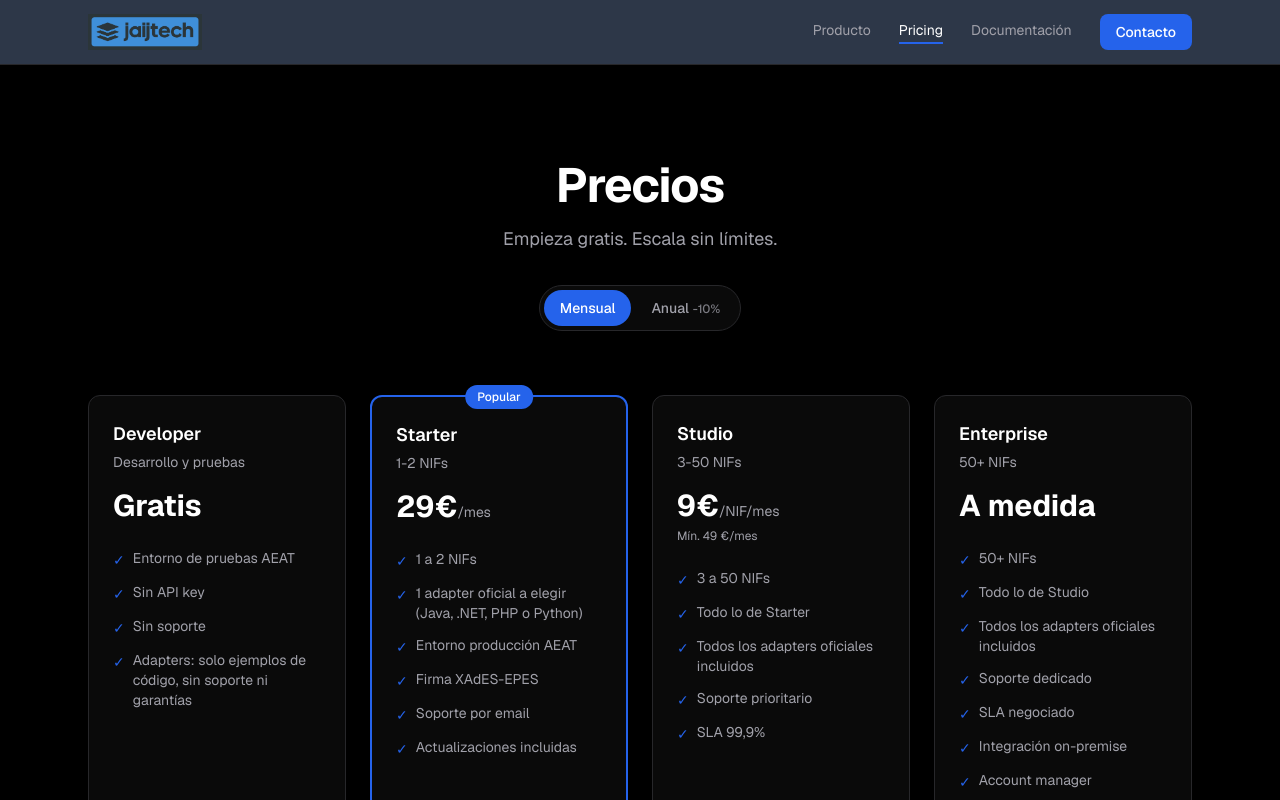
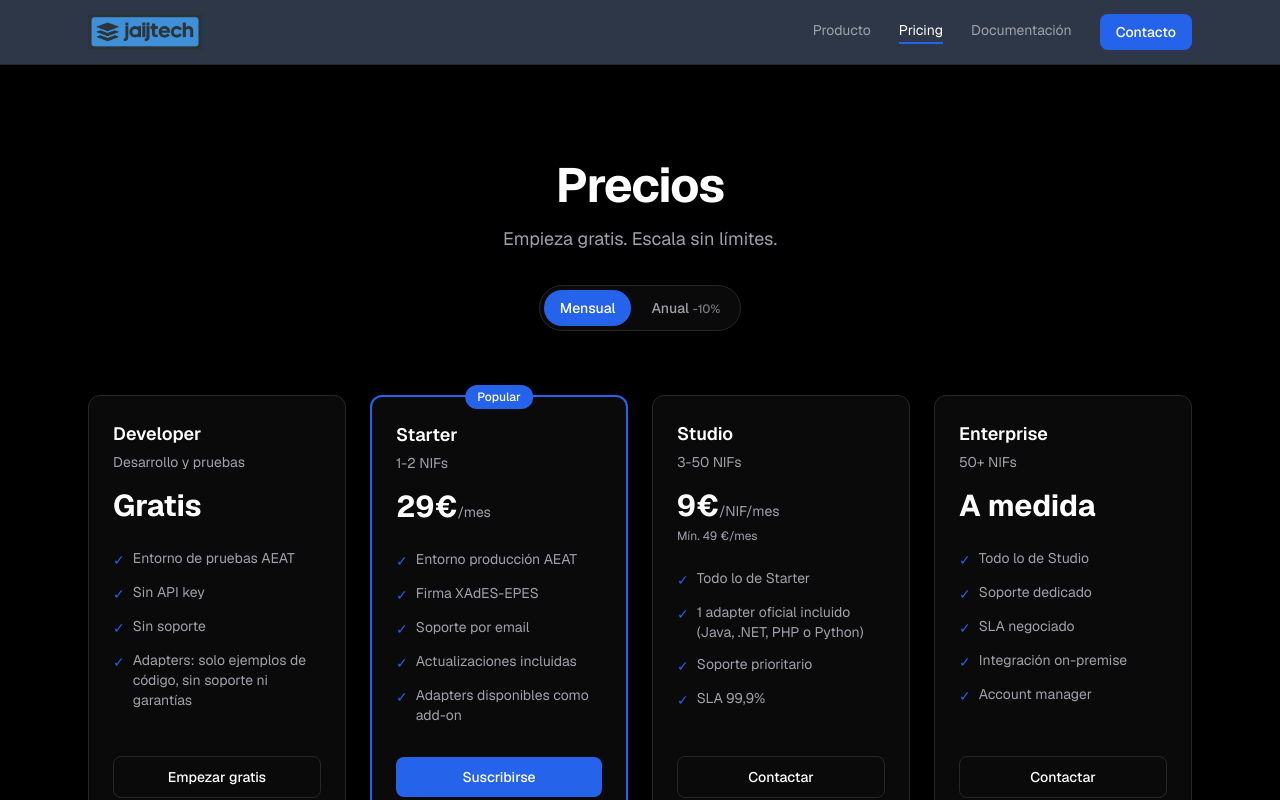
Before and after one commit to jaijtech/jaijtech.com, a Next.js app: page /pricing in a window 1280 px wide. Shown: the top 800 px of the page. Built offline with nearby package versions, Linux system fonts and the light colour scheme.

Commit message:
fix: features planes — adapters correctos por plan, eliminar duplicados NIFs

```diff
--- a/app/pricing/pricing-content.tsx
+++ b/app/pricing/pricing-content.tsx
@@ -46,12 +46,11 @@ const plans: Plan[] = [
     priceId: "price_1TGauTHpRIgYi6V9SfF1Vcav",
     annualPriceId: "price_1TGqw9HpRIgYi6V9CpSMYSrm",
     features: [
-      "1 a 2 NIFs",
-      "1 adapter oficial a elegir (Java, .NET, PHP o Python)",
       "Entorno producción AEAT",
       "Firma XAdES-EPES",
       "Soporte por email",
       "Actualizaciones incluidas",
+      "Adapters disponibles como add-on",
     ],
     cta: "Suscribirse",
     ctaHref: null,
@@ -67,9 +66,8 @@ const plans: Plan[] = [
     priceUnit: "/NIF/mes",
     minPrice: "Mín. 49\u00A0\u20AC/mes",
     features: [
-      "3 a 50 NIFs",
       "Todo lo de Starter",
-      "Todos los adapters oficiales incluidos",
+      "1 adapter oficial incluido (Java, .NET, PHP o Python)",
       "Soporte prioritario",
       "SLA 99,9%",
     ],
@@ -86,9 +84,7 @@ const plans: Plan[] = [
     priceId: null,
     annualPriceId: null,
     features: [
-      "50+ NIFs",
       "Todo lo de Studio",
-      "Todos los adapters oficiales incluidos",
       "Soporte dedicado",
       "SLA negociado",
       "Integración on-premise",
```
